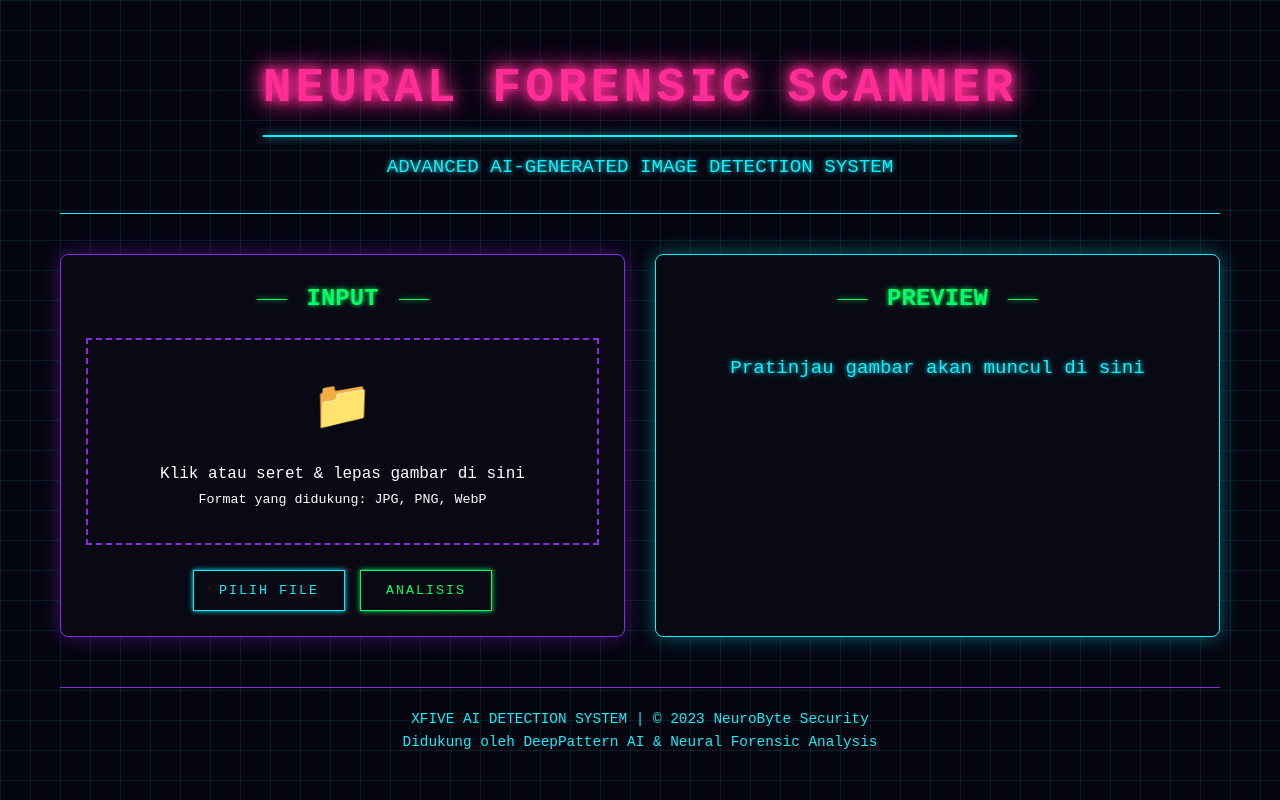
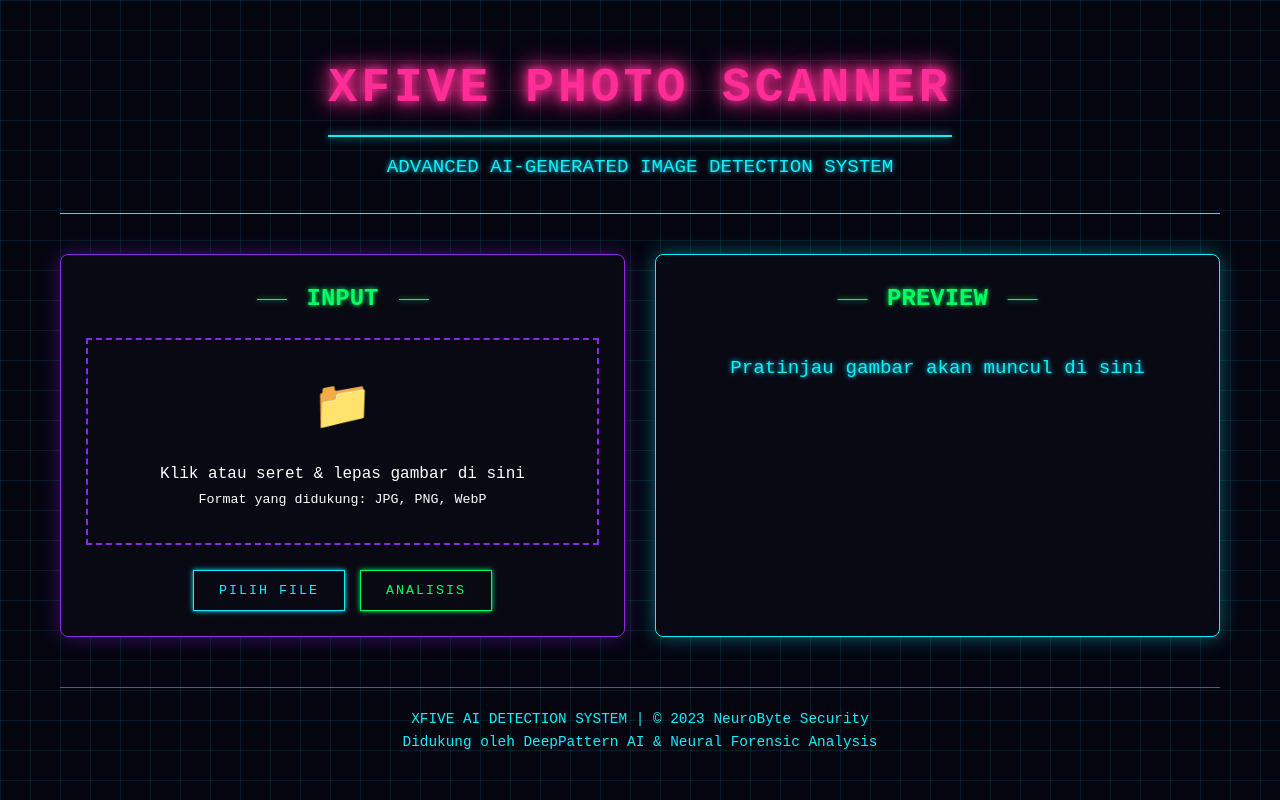
Before and after one commit to Ramsky1881/xfive-ai-dectetion, a plain HTML site: page index.html in a window 1280 px wide. Drawn offline with Linux system fonts and the light colour scheme.

Commit message:
index.html

```diff
--- a/index.html
+++ b/index.html
@@ -373,7 +373,7 @@
 <body>
     <div class="container">
         <header>
-            <h1>Neural Forensic Scanner</h1>
+            <h1>XFIVE PHOTO SCANNER</h1>
             <p class="subtitle">ADVANCED AI-GENERATED IMAGE DETECTION SYSTEM</p>
         </header>
 
```
